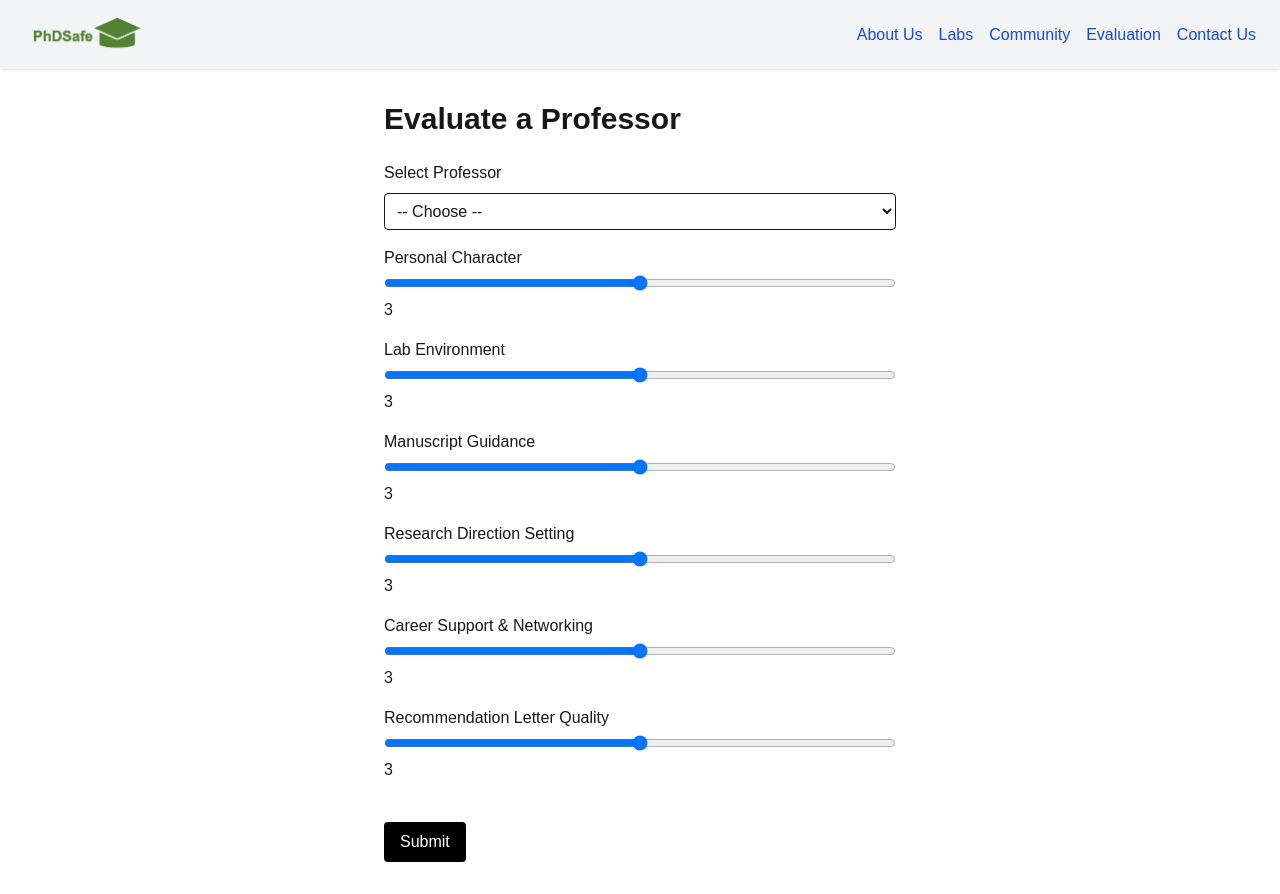
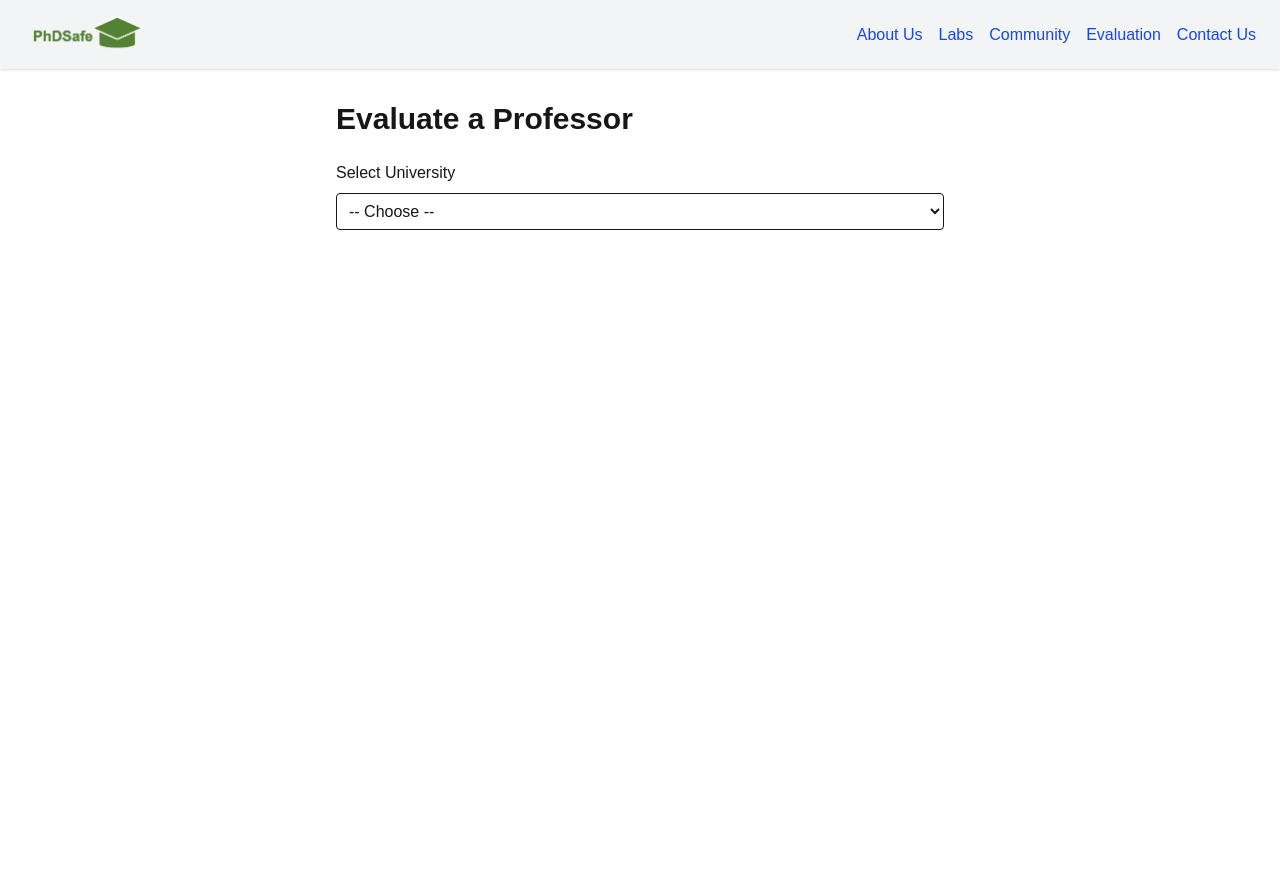
Before and after one commit to migonchoi/nextjs, a Next.js app: page /evaluate in a window 1280 px wide. After the commit the page ends 800 px from the top, so only its background shows below. Built offline with nearby package versions, Linux system fonts and the light colour scheme.

Commit message:
Fix evaluate page to support full hierarchy from JSON

```diff
--- a/pages/evaluate.tsx
+++ b/pages/evaluate.tsx
@@ -1,6 +1,6 @@
 // pages/evaluate.tsx
 import { useState } from 'react';
-import professors from '../data/professors_fake.json';
+import professorHierarchy from '../data/professors_fake.json';
 
 const categories = [
   'Personal Character',
@@ -12,48 +12,132 @@ const categories = [
 ];
 
 export default function Evaluate() {
-  const [form, setForm] = useState({ professor: '', scores: Array(6).fill(3) });
+  const [selection, setSelection] = useState({
+    university: '',
+    school: '',
+    department: '',
+    professor: ''
+  });
 
-  const handleChange = (index: number, value: number) => {
-    const updated = [...form.scores];
+  const [scores, setScores] = useState(Array(6).fill(3));
+
+  const handleScoreChange = (index: number, value: number) => {
+    const updated = [...scores];
     updated[index] = value;
-    setForm({ ...form, scores: updated });
+    setScores(updated);
   };
 
   const handleSubmit = (e: React.FormEvent) => {
     e.preventDefault();
 
-    if (!form.professor) {
+    if (!selection.professor) {
       alert('Please select a professor.');
       return;
     }
 
     const existing = JSON.parse(localStorage.getItem('evaluations') || '{}');
-    const prev = existing[form.professor] || [];
-    existing[form.professor] = [...prev, form.scores];
+    const prev = existing[selection.professor] || [];
+    existing[selection.professor] = [...prev, scores];
     localStorage.setItem('evaluations', JSON.stringify(existing));
 
     alert('Thank you for your evaluation!');
     window.location.href = '/labs';
   };
 
+  const getSchools = () => {
+    const uni = professorHierarchy.find(u => u.university === selection.university);
+    return uni ? uni.schools : [];
+  };
+
+  const getDepartments = () => {
+    const school = getSchools().find(s => s.school === selection.school);
+    return school ? school.departments : [];
+  };
+
+  const getProfessors = () => {
+    const dept = getDepartments().find(d => d.department === selection.department);
+    return dept ? dept.professors : [];
+  };
+
   return (
-    <form onSubmit={handleSubmit} className="max-w-xl mx-auto p-8">
+    <form onSubmit={handleSubmit} className="max-w-2xl mx-auto p-8">
       <h1 className="text-3xl font-bold mb-6">Evaluate a Professor</h1>
+
+      {/* University */}
       <label className="block mb-4">
-        <span className="block mb-2">Select Professor</span>
+        <span className="block mb-2">Select University</span>
         <select
-          value={form.professor}
-          onChange={(e) => setForm({ ...form, professor: e.target.value })}
+          value={selection.university}
+          onChange={(e) =>
+            setSelection({ university: e.target.value, school: '', department: '', professor: '' })
+          }
           className="w-full p-2 border rounded"
         >
           <option value="">-- Choose --</option>
-          {professors.map((prof) => (
-            <option key={prof.name} value={prof.name}>{prof.name}</option>
+          {professorHierarchy.map((u) => (
+            <option key={u.university} value={u.university}>{u.university}</option>
           ))}
         </select>
       </label>
 
+      {/* School */}
+      {selection.university && (
+        <label className="block mb-4">
+          <span className="block mb-2">Select School</span>
+          <select
+            value={selection.school}
+            onChange={(e) =>
+              setSelection({ ...selection, school: e.target.value, department: '', professor: '' })
+            }
+            className="w-full p-2 border rounded"
+          >
+            <option value="">-- Choose --</option>
+            {getSchools().map((s) => (
+              <option key={s.school} value={s.school}>{s.school}</option>
+            ))}
+          </select>
+        </label>
+      )}
+
+      {/* Department */}
+      {selection.school && (
+        <label className="block mb-4">
+          <span className="block mb-2">Select Department</span>
+          <select
+            value={selection.department}
+            onChange={(e) =>
+              setSelection({ ...selection, department: e.target.value, professor: '' })
+            }
+            className="w-full p-2 border rounded"
+          >
+            <option value="">-- Choose --</option>
+            {getDepartments().map((d) => (
+              <option key={d.department} value={d.department}>{d.department}</option>
+            ))}
+          </select>
+        </label>
+      )}
+
+      {/* Professor */}
+      {selection.department && (
+        <label className="block mb-6">
+          <span className="block mb-2">Select Professor</span>
+          <select
+            value={selection.professor}
+            onChange={(e) => setSelection({ ...selection, professor: e.target.value })}
+            className="w-full p-2 border rounded"
+          >
+            <option value="">-- Choose --</option>
+            {getProfessors().map((prof) => (
+              <option key={prof} value={prof}>{prof}</option>
+            ))}
+          </select>
+        </label>
+      )}
+
+      {/* Rating */}
+      {selection.professor && (
+        <>
           {categories.map((cat, i) => (
             <div key={cat} className="mb-4">
               <label className="block mb-1">{cat}</label>
@@ -61,15 +145,19 @@ export default function Evaluate() {
                 type="range"
                 min={1}
                 max={5}
-            value={form.scores[i]}
-            onChange={(e) => handleChange(i, parseInt(e.target.value))}
+                value={scores[i]}
+                onChange={(e) => handleScoreChange(i, parseInt(e.target.value))}
                 className="w-full"
               />
-          <span>{form.scores[i]}</span>
+              <span>{scores[i]}</span>
             </div>
           ))}
 
-      <button type="submit" className="mt-6 px-4 py-2 bg-black text-white rounded">Submit</button>
+          <button type="submit" className="mt-6 px-4 py-2 bg-black text-white rounded">
+            Submit
+          </button>
+        </>
+      )}
     </form>
   );
 }
```
Lines whose indentation alone changed are shown as unchanged.
